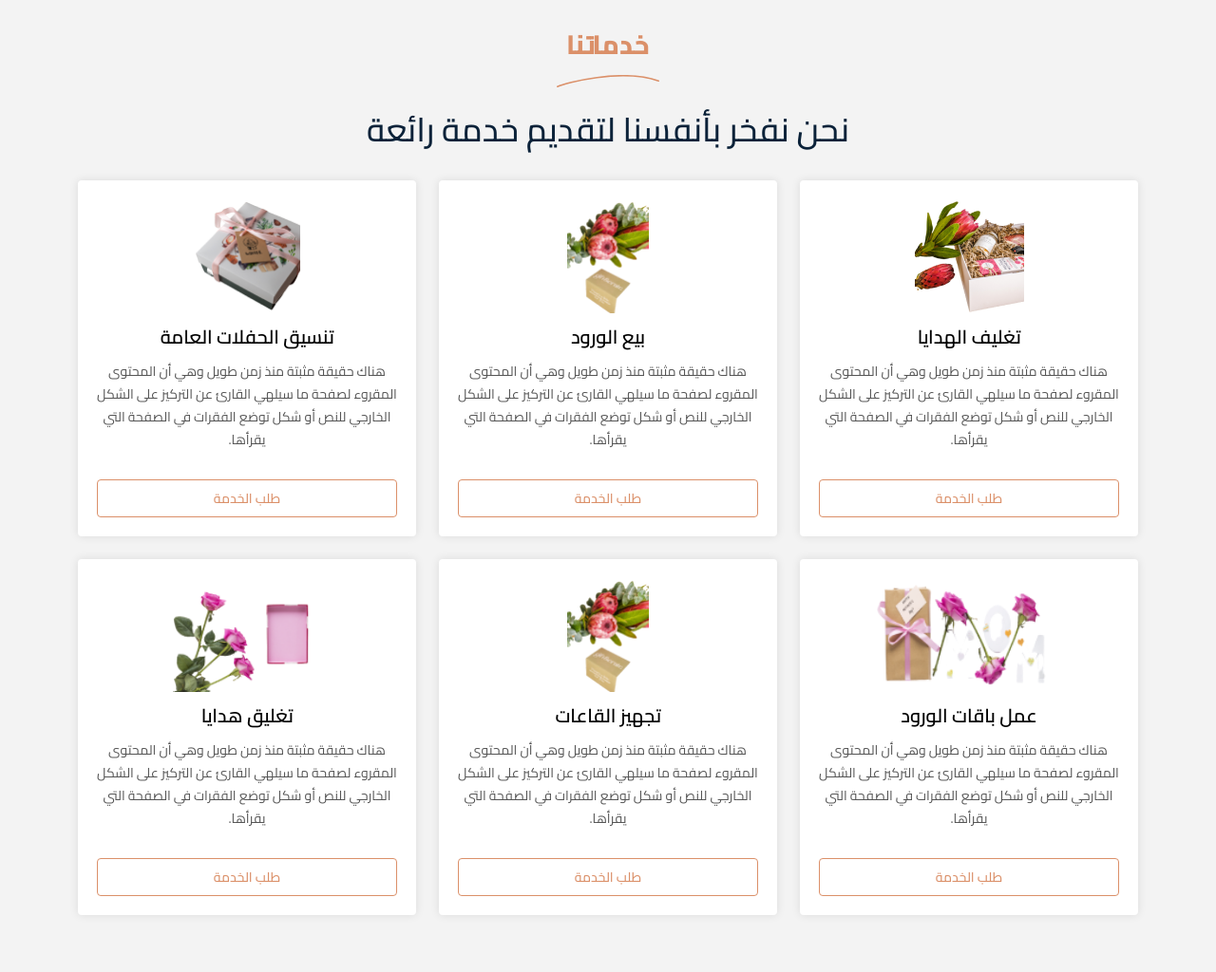
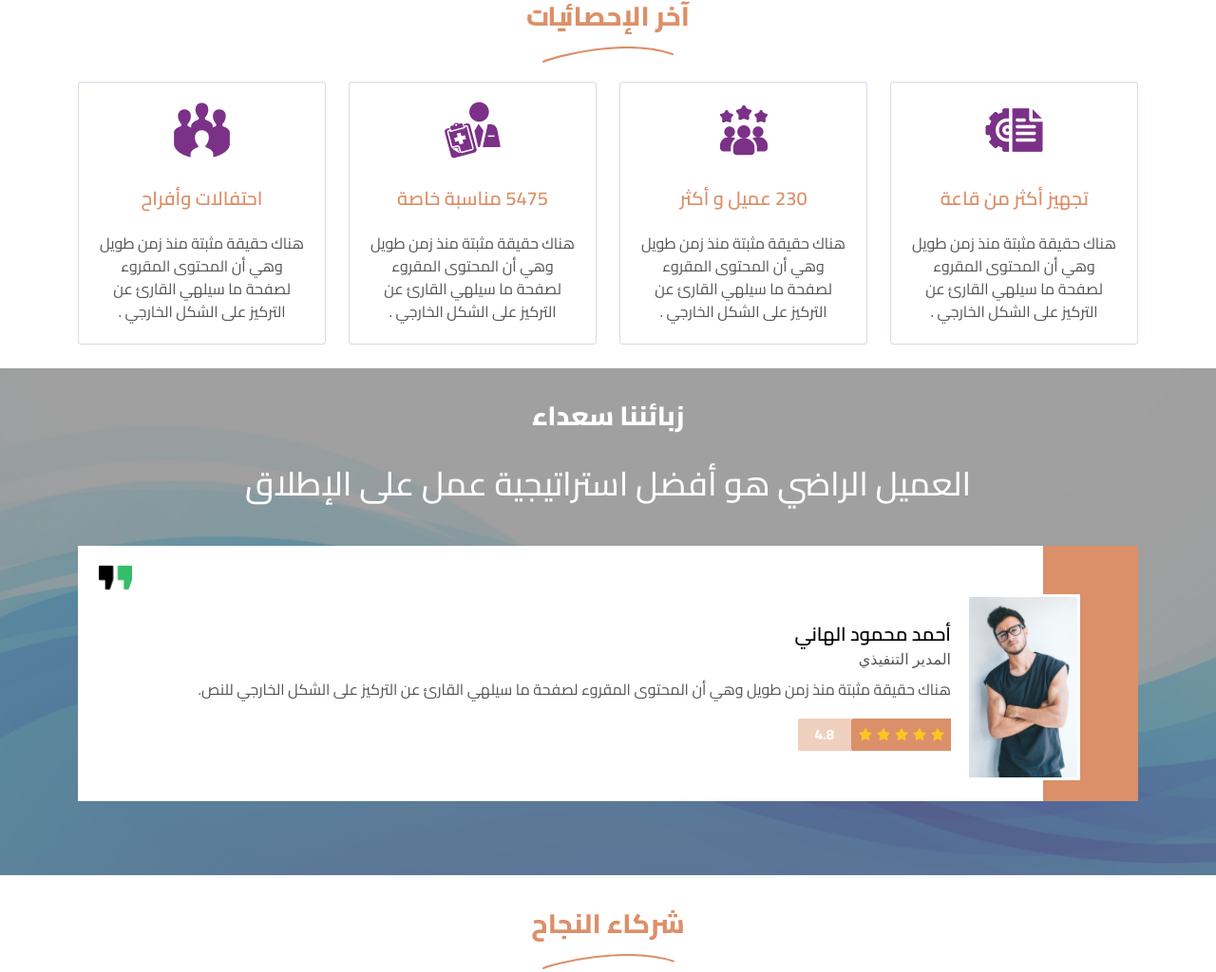
Before and after one commit to Marwan88nasser/waja_Hostals_Template, a plain HTML site: page ReservationUnits.html in a window 1280 px wide. Shown: the part 1151-2175 px from the top of the page at 95% size. Drawn offline with Linux system fonts and the light colour scheme.

Commit message:
last update

```diff
--- a/ReservationUnits.html
+++ b/ReservationUnits.html
@@ -105,7 +105,7 @@
   <section class="about-us main-section">
     <div class="container">
       <h2 class="second-title">
-        من نحن؟
+        الوحدات المتاحة
       </h2>
       <div class="text">
         هناك حقيقة مثبتة منذ زمن طويل وهي أن المحتوى المقروء لصفحة
@@ -124,97 +124,6 @@
     </div>
   </section>
   <!-- End about-us -->
-  <!-- Start service -->
-  <section class="service main-section">
-    <div class="container">
-      <h2 class="main-title">
-        خدماتنا
-        <img src="./images/shape-title.svg" alt="" class="img" />
-      </h2>
-      <h3 class="main-title-2">نحن نفخر بأنفسنا لتقديم خدمة رائعة</h3>
-      <div class="row g-4 row-cols-1 row-cols-md-2 row-cols-lg-3">
-        <div class="col">
-          <div class="box-serv">
-            <img src="./images/serv-1.png" alt="" class="img" />
-            <h4 class="title">تغليف الهدايا</h4>
-            <p class="text">
-              هناك حقيقة مثبتة منذ زمن طويل وهي أن المحتوى
-              المقروء لصفحة ما سيلهي القارئ عن التركيز على
-              الشكل الخارجي للنص أو شكل توضع الفقرات في الصفحة
-              التي يقرأها.
-            </p>
-            <a href="" class="main-btn w-100"> طلب الخدمة </a>
-          </div>
-        </div>
-        <div class="col">
-          <div class="box-serv">
-            <img src="./images/serv-2.png" alt="" class="img" />
-            <h4 class="title">بيع الورود</h4>
-            <p class="text">
-              هناك حقيقة مثبتة منذ زمن طويل وهي أن المحتوى
-              المقروء لصفحة ما سيلهي القارئ عن التركيز على
-              الشكل الخارجي للنص أو شكل توضع الفقرات في الصفحة
-              التي يقرأها.
-            </p>
-            <a href="" class="main-btn w-100"> طلب الخدمة </a>
-          </div>
-        </div>
-        <div class="col">
-          <div class="box-serv">
-            <img src="./images/serv-3.png" alt="" class="img" />
-            <h4 class="title">تنسيق الحفلات العامة</h4>
-            <p class="text">
-              هناك حقيقة مثبتة منذ زمن طويل وهي أن المحتوى
-              المقروء لصفحة ما سيلهي القارئ عن التركيز على
-              الشكل الخارجي للنص أو شكل توضع الفقرات في الصفحة
-              التي يقرأها.
-            </p>
-            <a href="" class="main-btn w-100"> طلب الخدمة </a>
-          </div>
-        </div>
-        <div class="col">
-          <div class="box-serv">
-            <img src="./images/serv-4.png" alt="" class="img" />
-            <h4 class="title">عمل باقات الورود</h4>
-            <p class="text">
-              هناك حقيقة مثبتة منذ زمن طويل وهي أن المحتوى
-              المقروء لصفحة ما سيلهي القارئ عن التركيز على
-              الشكل الخارجي للنص أو شكل توضع الفقرات في الصفحة
-              التي يقرأها.
-            </p>
-            <a href="" class="main-btn w-100"> طلب الخدمة </a>
-          </div>
-        </div>
-        <div class="col">
-          <div class="box-serv">
-            <img src="./images/serv-2.png" alt="" class="img" />
-            <h4 class="title">تجهيز القاعات</h4>
-            <p class="text">
-              هناك حقيقة مثبتة منذ زمن طويل وهي أن المحتوى
-              المقروء لصفحة ما سيلهي القارئ عن التركيز على
-              الشكل الخارجي للنص أو شكل توضع الفقرات في الصفحة
-              التي يقرأها.
-            </p>
-            <a href="" class="main-btn w-100"> طلب الخدمة </a>
-          </div>
-        </div>
-        <div class="col">
-          <div class="box-serv">
-            <img src="./images/serv-5.png" alt="" class="img" />
-            <h4 class="title">تغليق هدايا</h4>
-            <p class="text">
-              هناك حقيقة مثبتة منذ زمن طويل وهي أن المحتوى
-              المقروء لصفحة ما سيلهي القارئ عن التركيز على
-              الشكل الخارجي للنص أو شكل توضع الفقرات في الصفحة
-              التي يقرأها.
-            </p>
-            <a href="" class="main-btn w-100"> طلب الخدمة </a>
-          </div>
-        </div>
-      </div>
-    </div>
-  </section>
-  <!-- End service -->
   <!-- Start statistics -->
   <section class="statistics main-section">
     <div class="container">
--- a/css/sass/components/_helpersClasses.scss
+++ b/css/sass/components/_helpersClasses.scss
@@ -50,5 +50,5 @@
 }
 
 .main-section {
-  padding: 35px 0;
+  padding: 25px 0;
 }
--- a/css/sass/pages/_globalPage.scss
+++ b/css/sass/pages/_globalPage.scss
@@ -8,7 +8,7 @@ body {
   min-height: 100vh;
   font-family: "Cairo", sans-serif;
   font-size: 16px;
-  background-color: #F3F3F3;
+  background-color: #FFF;
   color: $text-color1;
 }
 // reset Ul
```
Also changed, not shown: css/main.css, 1 other file.
